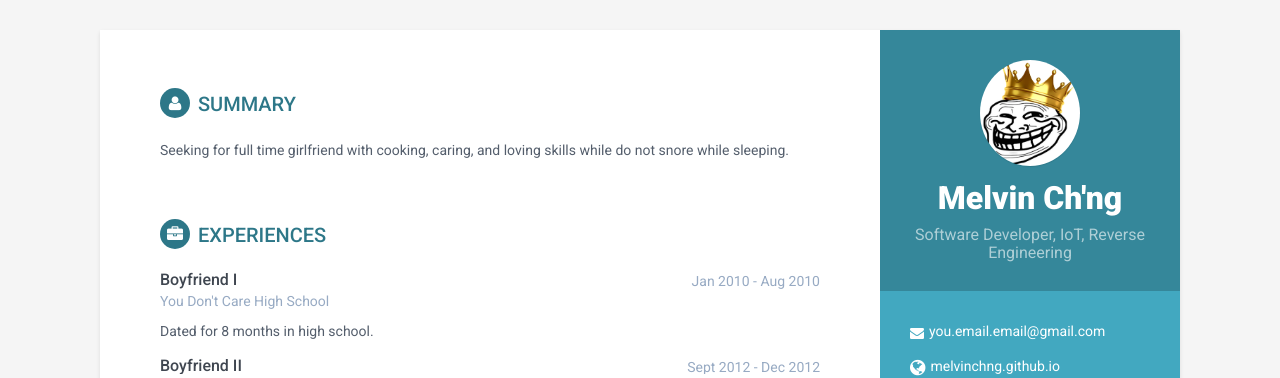
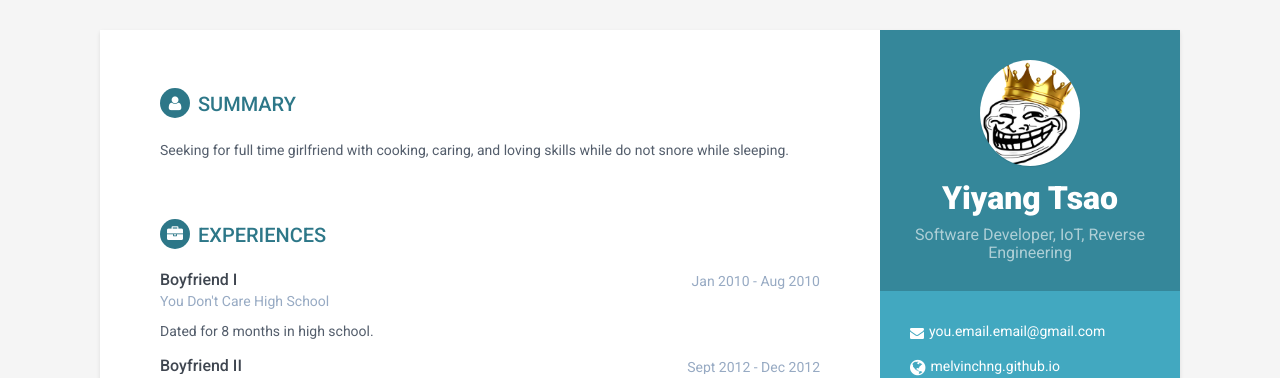
Before and after one commit to yiyang-tsao/yiyang-tsao.github.io, a Jekyll site: the page built from cv.html, in a window 1280 px wide. Shown: the top 378 px of the page. Built offline with Jekyll 4.4.1, drawn with Linux system fonts in a browser that asks for light colours.

Commit message:
Update _config.yml

```diff
--- a/_config.yml
+++ b/_config.yml
@@ -12,7 +12,7 @@ ga_index: UA-XXXXXXXX-X
 ga_cv: UA-XXXXXXXX-X
 
 # Index page and Profile Information
-name: Melvin Ch'ng
+name: Yiyang Tsao
 tagline: Software Developer, IoT, Reverse Engineering
 pic: profile.png # profile.png can be found at /assets/images/profile.png
 description: Full Stack Developer, IoT, Reverse Engineering
```
